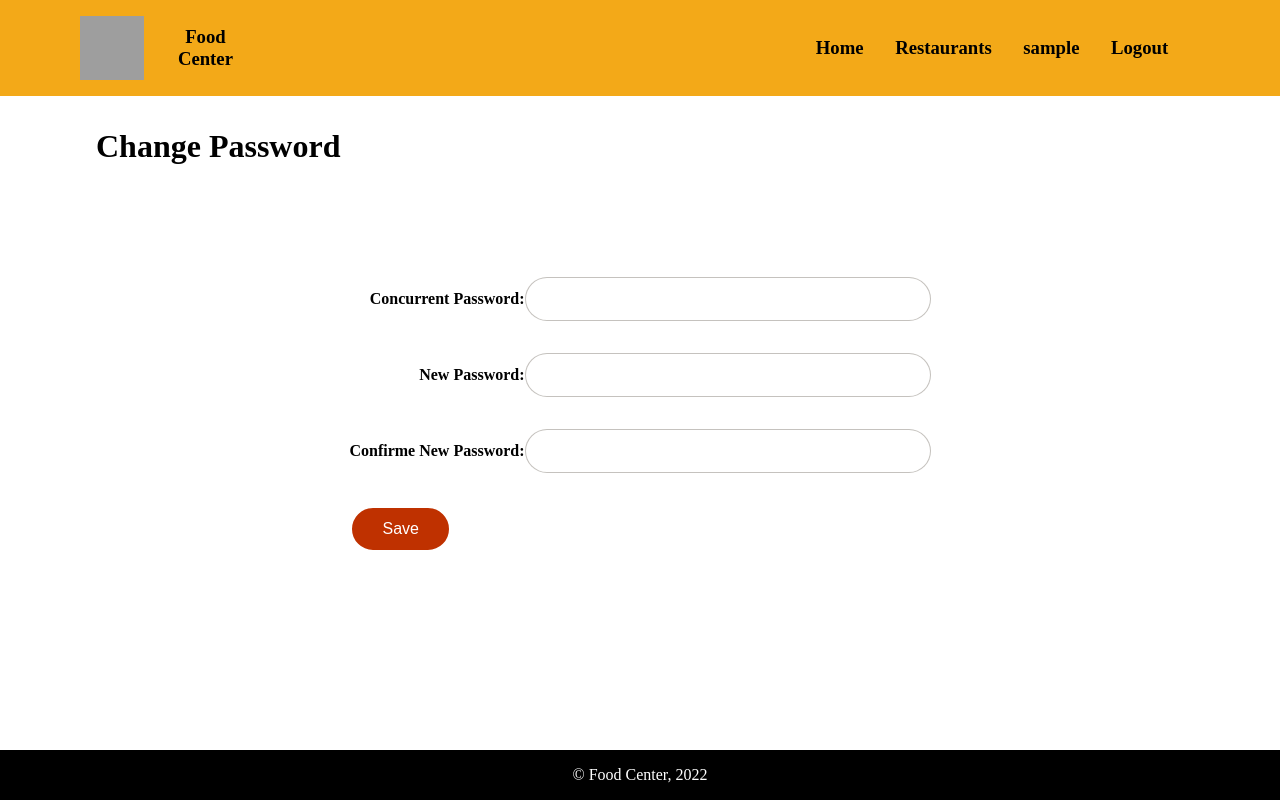
After one commit to TiagoBranquinho/LTW_Project, a PHP site: page /change_password.php in a window 1280 px wide. The commit adds this page. Run offline with PHP 8.4, Linux system fonts and the light colour scheme; the visitor is signed in with stand-in values (Sample User, id 1); data comes from the database, SQL or seed files in the repository; grey boxes are pictures that could not be loaded.

Commit message:
Added change password page

```diff
--- /dev/null
+++ b/change_password.php
@@ -0,0 +1,26 @@
+<?php
+    declare(strict_types = 1);
+    session_start();
+    include_once('templates/common.tpl.php');
+    include_once('templates/user.tpl.php');
+    output_header();
+    $user = User::getUser(getDatabaseConnection(), $_SESSION['username']);
+?>
+<main>
+    <h1>Change Password</h1>
+    <script></script>
+    <form class="changepassword" action="action_changepass.php" method="POST">
+        <label><strong>Concurrent Password:</strong>
+            <input type="password" name="oldPass" required="true">
+        </label>
+        <label><strong>New Password:</strong>
+            <input type="password" name="newPass" required="true">
+        </label>
+        <label><strong>Confirme New Password:</strong>
+            <input type="password" name="newPass2" required="true">
+        </label>
+        <button type="submit">Save</button>
+    </form>
+</main>
+
+<?php output_footer();?>
--- a/css/style.css
+++ b/css/style.css
@@ -422,6 +422,29 @@ ul{
 }
 
 
+.changepassword{
+    display: flex;
+    flex-flow: column;
+    row-gap: 2em;
+    place-self: center;
+    place-content: center;
+    margin-top: 5em;
+}
+
+.changepassword h1{
+    margin: 0ch;
+}
+
+.changepassword label{
+    display: flex;
+    flex-flow: row;
+    align-items: center;
+    align-self:flex-end;
+}
+
+.changepassword h1{
+    margin: 0;
+}
 
 
 /* The switch - the box around the slider */
--- a/templates/user.tpl.php
+++ b/templates/user.tpl.php
@@ -12,6 +12,7 @@
         <?php echo '<h4>Phone number: ' . $user->phoneNumber . '</h4>';?>
         <?php echo '<h4>Address: ' . $user->address . '</h4>';?>
         <a href="edit_user.php">Edit</a>
+        <a href="change_password.php">Change Password</a>
     </div>
 </main>
 <?php } ;?>
```
Also changed, not shown: action_changepass.php (added, +18 -0 lines).
